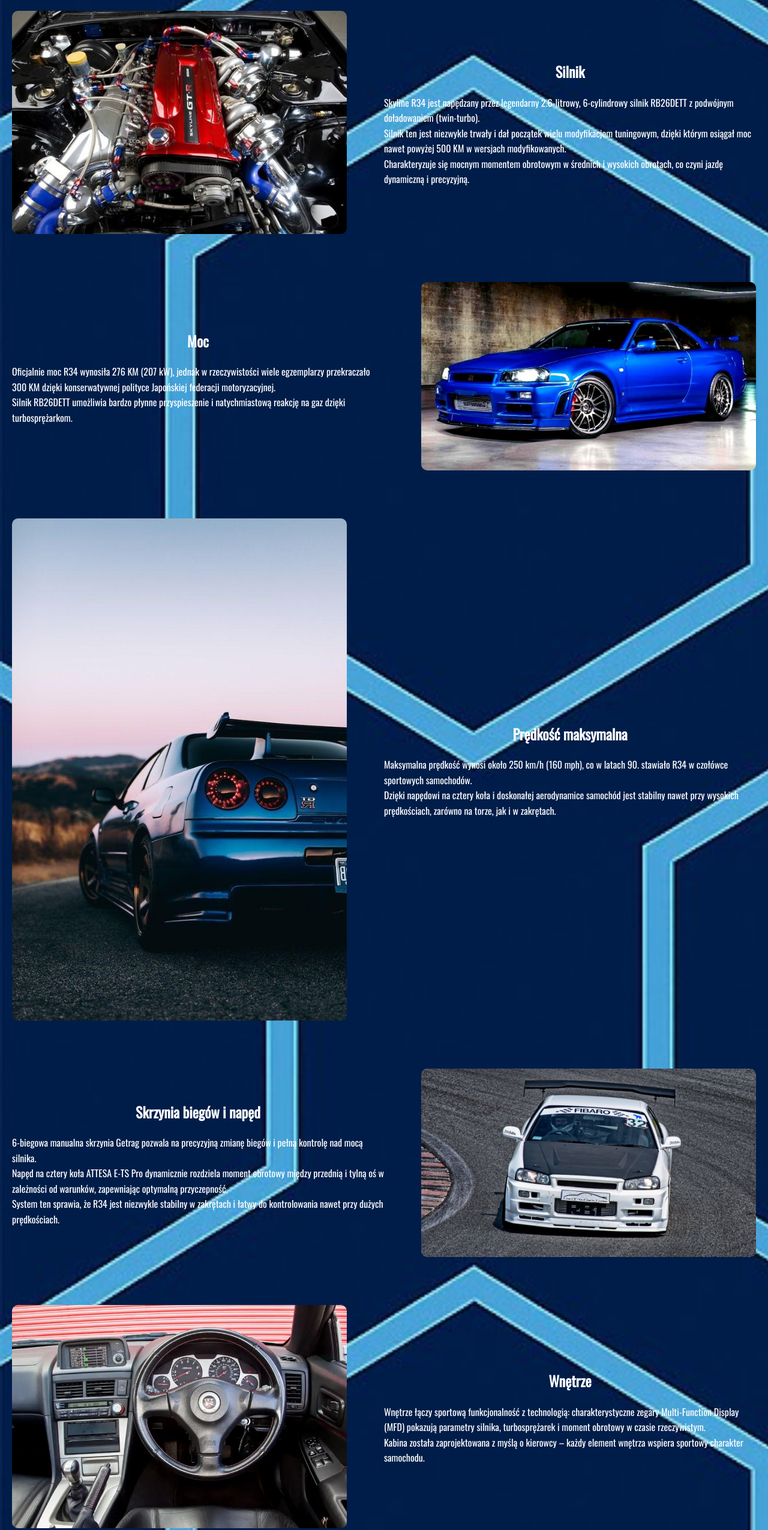
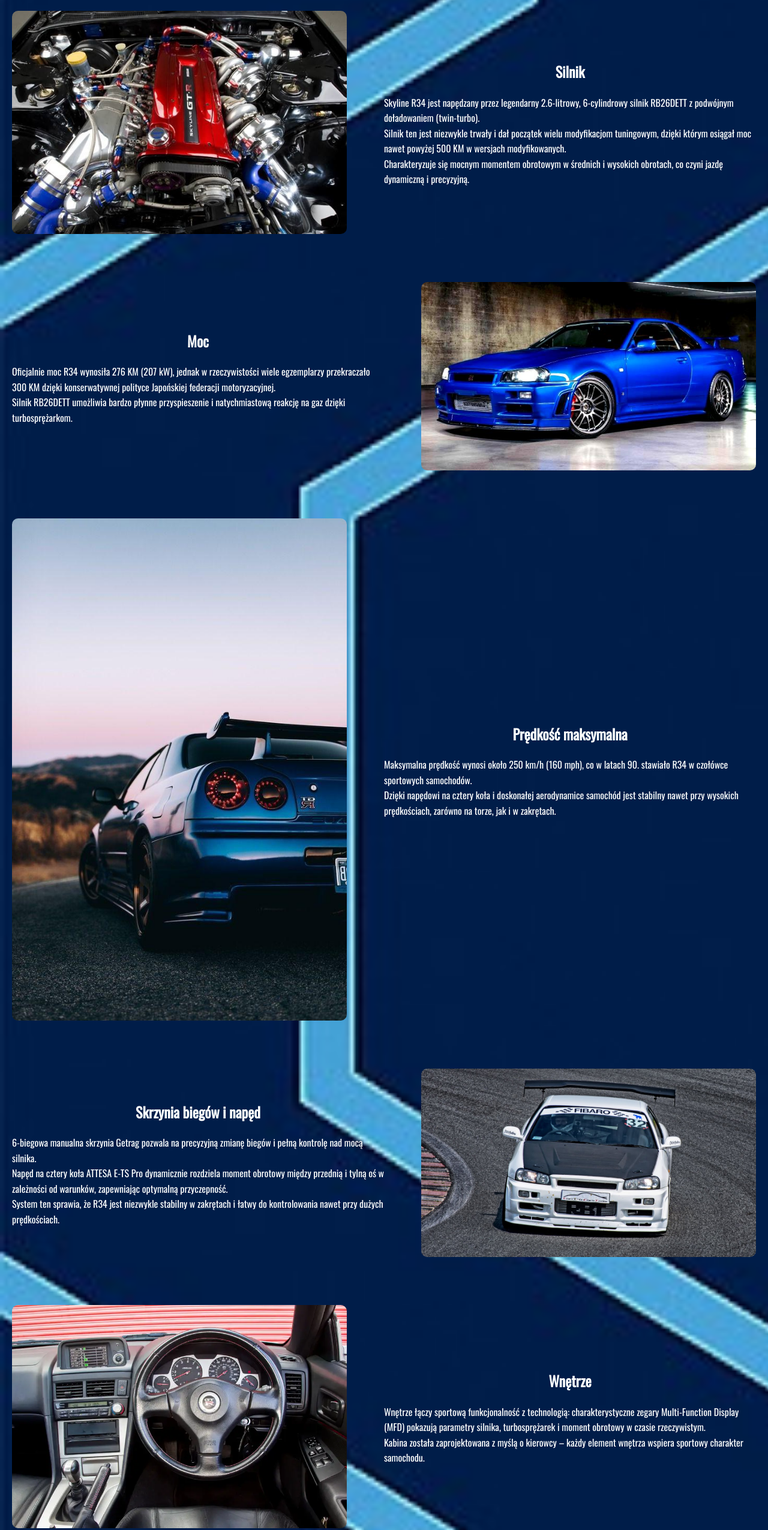
Before and after one commit to franciszekchwala/nissan-skyline-gtr-r34, a plain HTML site: page index.html in a window 1280 px wide. Shown: the part 106-2656 px from the top of the page at 60% size. Drawn offline with nearby package versions, Linux system fonts and the light colour scheme.

Commit message:
Refactor index.html structure and content beta

```diff
--- a/index.html
+++ b/index.html
@@ -1,4 +1,168 @@
 <!DOCTYPE html>
+<html lang="pl">
+<head>
+  <meta charset="UTF-8">
+  <meta name="viewport" content="width=device-width, initial-scale=1.0">
+  <title>Nissan Skyline GTR R34</title>
+
+  <link href="https://fonts.googleapis.com/css2?family=Oswald&display=swap" rel="stylesheet">
+
+  <style>
+    body {
+      color: white;
+      font-family: 'Oswald', sans-serif;
+      background-image: url('images/tlo.jpg');
+      background-size: cover;
+      background-repeat: repeat;
+      margin: 0;
+      padding: 20px;
+      line-height: 1.6;
+    }
+
+    h1, h2 {
+      text-align: center;
+    }
+
+    img {
+      max-width: 100%;
+      height: auto;
+      border-radius: 10px;
+      margin: 10px 0;
+    }
+
+    section {
+      margin-bottom: 60px;
+    }
+
+    .grid {
+      display: flex;
+      flex-direction: column;
+      align-items: center;
+      gap: 20px;
+    }
+
+    @media (min-width: 768px) {
+      .grid {
+        flex-direction: row;
+        justify-content: space-between;
+        align-items: center;
+      }
+
+      .grid:nth-child(even) {
+        flex-direction: row-reverse;
+      }
+
+      .grid img {
+        width: 45%;
+      }
+
+      .grid div {
+        width: 50%;
+      }
+    }
+
+    .autor {
+      text-align: left;
+      font-size: 32px;
+      margin-top: 60px;
+    }
+
+    @media (max-width: 767px) {
+      .autor {
+        text-align: center;
+        font-size: 22px;
+      }
+    }
+  </style>
+</head>
+
+<body>
+
+  <h1>Nissan Skyline GTR R34</h1>
+
+  <section class="grid">
+    <div>
+      <h2>Silnik</h2>
+      <p>
+        Skyline R34 jest napędzany przez legendarny 2.6-litrowy,
+        6-cylindrowy silnik RB26DETT z podwójnym doładowaniem (twin-turbo).<br>
+        Silnik ten jest niezwykle trwały i dał początek wielu modyfikacjom tuningowym,
+        dzięki którym osiągał moc nawet powyżej 500 KM w wersjach modyfikowanych.<br>
+        Charakteryzuje się mocnym momentem obrotowym w średnich i wysokich obrotach,
+        co czyni jazdę dynamiczną i precyzyjną.
+      </p>
+    </div>
+    <img src="images/N_silnik.jpg" alt="Silnik Nissana R34">
+  </section>
+
+  <section class="grid">
+    <div>
+      <h2>Moc</h2>
+      <p>
+        Oficjalnie moc R34 wynosiła 276 KM (207 kW), jednak w rzeczywistości wiele egzemplarzy przekraczało
+        300 KM dzięki konserwatywnej polityce Japońskiej federacji motoryzacyjnej.<br>
+        Silnik RB26DETT umożliwia bardzo płynne przyspieszenie i natychmiastową reakcję na gaz dzięki turbosprężarkom.
+      </p>
+    </div>
+    <img src="images/N_tunel.jpg" alt="Nissan w tunelu">
+  </section>
+
+  <section class="grid">
+    <div>
+      <h2>Prędkość maksymalna</h2>
+      <p>
+        Maksymalna prędkość wynosi około 250 km/h (160 mph),
+        co w latach 90. stawiało R34 w czołówce sportowych samochodów.<br>
+        Dzięki napędowi na cztery koła i doskonałej aerodynamice samochód jest stabilny nawet przy wysokich prędkościach,
+        zarówno na torze, jak i w zakrętach.
+      </p>
+    </div>
+    <img src="images/N_flipped.jpg" alt="Nissan R34 z boku">
+  </section>
+
+  <section class="grid">
+    <div>
+      <h2>Skrzynia biegów i napęd</h2>
+      <p>
+        6-biegowa manualna skrzynia Getrag pozwala na precyzyjną
+        zmianę biegów i pełną kontrolę nad mocą silnika.<br>
+        Napęd na cztery koła ATTESA E-TS Pro dynamicznie rozdziela moment obrotowy
+        między przednią i tylną oś w zależności od warunków, zapewniając optymalną przyczepność.<br>
+        System ten sprawia, że R34 jest niezwykle stabilny w zakrętach
+        i łatwy do kontrolowania nawet przy dużych prędkościach.
+      </p>
+    </div>
+    <img src="images/N_wyscig.jpg" alt="Nissan R34 w wyścigu">
+  </section>
+
+  <section class="grid">
+    <div>
+      <h2>Wnętrze</h2>
+      <p>
+        Wnętrze łączy sportową funkcjonalność z technologią:
+        charakterystyczne zegary Multi-Function Display (MFD) pokazują parametry silnika,
+        turbosprężarek i moment obrotowy w czasie rzeczywistym.<br>
+        Kabina została zaprojektowana z myślą o kierowcy – każdy element wnętrza wspiera sportowy charakter samochodu.
+      </p>
+    </div>
+    <img src="images/N_interior.jpg" alt="Wnętrze Nissana Skyline R34">
+  </section>
+
+  <section class="grid">
+    <div>
+      <h2>Design</h2>
+      <p>
+        R34 ma jedną z najbardziej rozpoznawalnych sylwetek w historii motoryzacji: szerokie nadwozie,
+        agresywne linie i charakterystyczne okrągłe tylne światła.<br>
+        Aerodynamiczny kształt samochodu zmniejsza opór powietrza i poprawia stabilność przy dużych prędkościach.<br>
+        To połączenie stylu, funkcjonalności i legendy sprawia, że Skyline R34 pozostaje ikoną motoryzacji.
+      </p>
+    </div>
+    <img src="images/N_fff.jpg" alt="Nissan R34 z przodu">
+  </section>
+
+  <section style="text-align:center;">
+   <!DOCTYPE html>
 <html lang="pl">
 <head>
   <meta charset="UTF-8">
@@ -169,3 +333,10 @@
 
 </body>
 </html>
+
+  </section>
+
+  <p class="autor"><b>Autor: Franciszek Chwała <u><i>Kl. VIIB</i></u></b></p>
+
+</body>
+</html>
```
